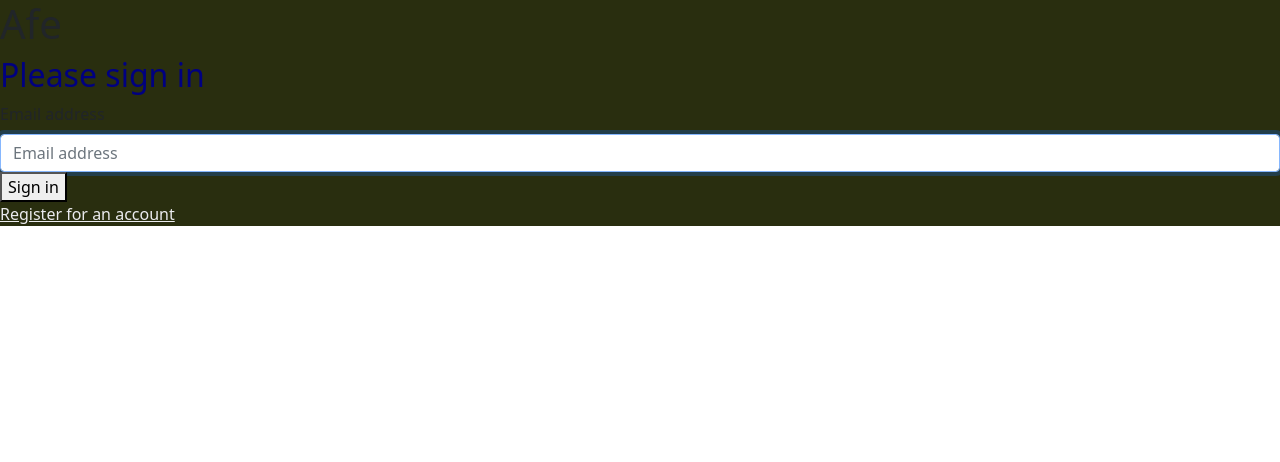
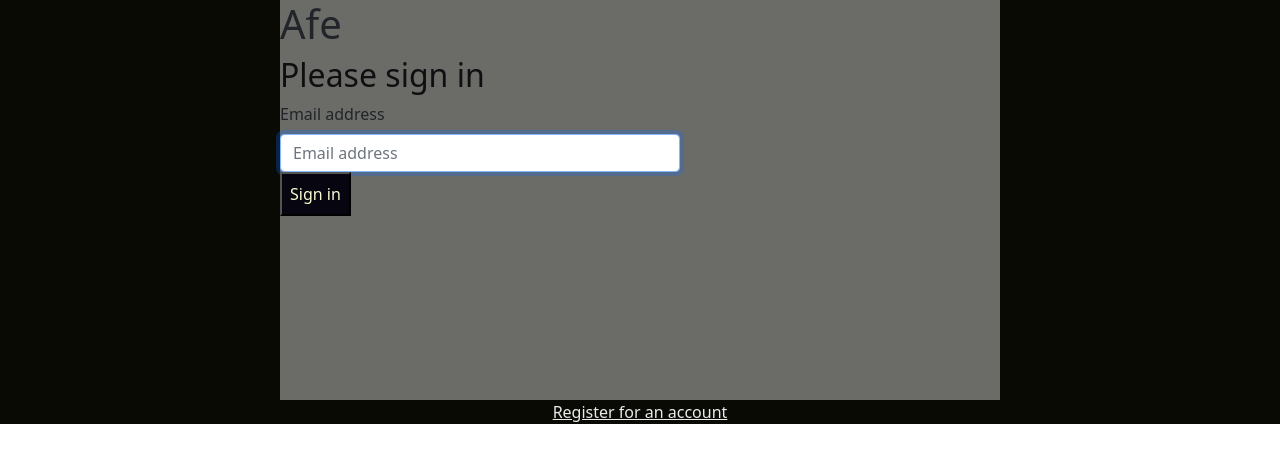
Before and after one commit to IanJames2/AFE, a React (Create React App) app: page /login in a window 1280 px wide. Shown: the top 462 px of the page. Built offline with nearby package versions, Linux system fonts and the light colour scheme.

Commit message:
Finished some of the applied portion of the site.

```diff
--- a/src/components/Afe.css
+++ b/src/components/Afe.css
@@ -1,7 +1,7 @@
 .logout_button {
     margin: 1rem 0 2rem 2rem;
     padding: 0.5rem;
-    background-color: #0d023f;
+    background-color: #07050f;
     color: lightgoldenrodyellow;
     font-size: 1rem;
 }
@@ -9,7 +9,7 @@
 .home__button {
     margin: 1rem 0 2rem 2rem;
     padding: 0.5rem;
-    background-color: #0d023f;
+    background-color: #0a090f;
     color: lightgoldenrodyellow;
     font-size: 1rem;
 }
@@ -31,5 +31,5 @@
 }
 
 section {
-    background-color: rgb(41, 46, 15);
+    background-color: rgb(9, 10, 4);
   }
--- a/src/components/ApplicationViews.js
+++ b/src/components/ApplicationViews.js
@@ -4,8 +4,10 @@ import { SchoolList } from "./school/SchoolList";
 import { SchoolForm } from "./school/SchoolForm";
 import { SchoolDetail } from "./school/SchoolDetail";
 import { SchoolProvider } from "./school/SchoolProvider";
+import { UserProvider } from "./userprovider/UserProvider";
 import { SchoolTypeProvider } from "./school/SchoolTypeProvider";
 import { HomeButton } from "./HomeButton";
+import { SchoolApplied } from "./school/SchoolApplied";
 
 export const ApplicationViews = () => {
   <Route>
@@ -20,6 +22,7 @@ export const ApplicationViews = () => {
   </Route>
   return (
     <>
+    <UserProvider>
       <SchoolTypeProvider>
         <SchoolProvider>
           <Route exact path="/">
@@ -37,8 +40,12 @@ export const ApplicationViews = () => {
             <HomeButton></HomeButton>
             <SchoolForm></SchoolForm>
           </Route>
+          <Route path="schools/applied">
+            <SchoolApplied></SchoolApplied>
+          </Route>
         </SchoolProvider>
       </SchoolTypeProvider>
+      </UserProvider>
     </>
   );
 };
--- a/src/components/auth/Login.css
+++ b/src/components/auth/Login.css
@@ -1,4 +1,76 @@
+.h1, h1 {
+  font-size: 2.5rem;
+}
+
+fieldset {
+  min-width: 0;
+  padding: 1rem 0;
+  margin: 0;
+  border: 0;
+}
+
+.form--login {
+  display: inline-block;
+  margin: 0 auto;
+  text-align: left;
+}
+
+.form--login > fieldset > input[type="email"],
+.form--login > fieldset > input[type="password"] {
+  width: 25em;
+}
+
+.label--login {
+  width: 8rem;
+  display: inline-block;
+}
+
+.form-control {
+  display: block;
+  width: 94%;
+  height: calc(1.5em + .75rem + 2px);
+  padding: .375rem .75rem;
+  font-size: 1rem;
+  font-weight: 400;
+  line-height: 1.5;
+  color: #25282c;
+  background-color: #fff;
+  background-clip: padding-box;
+  border: 1px solid #ced4da;
+  border-radius: .25rem;
+  -webkit-transition: border-color .15s ease-in-out,box-shadow .15s ease-in-out;
+  transition: border-color .15s ease-in-out,box-shadow .15s ease-in-out;
+}
+
+.container--login {
+  text-align: center;
+}
+
+.form--login {
+  background-position-x: right;
+  /* background-image: url(logo.png); */
+  z-index: 1;
+  min-height: 25rem;
+  min-width: 45rem;
+  background-color: hsla(0,0%,100%,0.40);
+  background-blend-mode: overlay;
+  background-repeat: no-repeat;
+}
+
+.button--close {
+  position: relative;
+  bottom: -2rem;
+}
+
 .dialog {
   min-width: 15rem;
   min-height: 5rem;
 }
+
+button {
+  margin: 1rem 0 2rem 2rem;
+  padding: 0.5rem;
+  background-color: #07050f;
+  color: lightgoldenrodyellow;
+  font-size: 1rem;
+}
--- a/src/components/school/School.css
+++ b/src/components/school/School.css
@@ -1,19 +1,19 @@
 h2 {
-    color: rgb(0, 0, 128);
+    color: rgb(15, 15, 17);
 }
 
 .clickMe {
     margin: 1rem 0 2rem 2rem;
     padding: 0.5rem;
-    background-color: #0d023f;
-    color: lightgoldenrodyellow;
+    background-color: #030208;
+    color: rgb(235, 237, 245);
     font-size: 1rem;
 }
 
 .delete_button {
     margin: 1rem 0 2rem 2rem;
     padding: 0.5rem;
-    background-color: #B22222;
+    background-color: #0c0b0b;
     color: lightgoldenrodyellow;
     font-size: 1rem;
 }
@@ -35,5 +35,5 @@ a:link {
 }
 
 section {
-    background-color: rgb(41, 46, 15);
+    background-color: rgb(11, 12, 6);
   }
--- /dev/null
+++ b/src/components/school/SchoolApplied.js
@@ -0,0 +1,40 @@
+import React, { useContext, useEffect } from "react";
+import "./School.css";
+import { SchoolContext } from "./SchoolProvider";
+import { useHistory } from "react-router-dom";
+import { SchoolAppliedCard } from "./SchoolAppliedCard";
+
+
+export const SchoolApplied = () => {
+  const { schools, getSchools } = useContext(SchoolContext);
+
+  const history = useHistory();
+
+  useEffect(() => {
+    console.log(
+      "SchoolList: UseEffect is being called properly in the browser"
+    );
+    getSchools();
+  }, []);
+
+  return (
+    <>
+            <h2>List of Schools {schools.user.name} Has Applied For</h2>
+
+      {schools.find(
+        (school) => school.userId === parseInt(localStorage.getItem("afe_user"))
+      ) ? (
+        ""
+        ) : (
+        <p>Apply to at least one school to have a chance of getting your degree</p>
+      )}
+      <div className="schools" id="schoolListMapping">
+        {schools.map((school) => {
+          if (school.userId === parseInt(localStorage.getItem("afe_user"))) {
+            return <SchoolAppliedCard key={school.id} school={school} />;
+          }
+        })}
+      </div>
+    </>
+  );
+};
--- /dev/null
+++ b/src/components/school/SchoolAppliedCard.js
@@ -0,0 +1,51 @@
+import React, { useContext } from "react";
+import { useHistory } from "react-router-dom";
+import { SchoolContext } from "./SchoolProvider";
+import { Link } from "react-router-dom";
+
+
+export const SchoolAppliedCard = ({ school }) => {
+    const { schools, getSchools } = useContext(SchoolContext);
+
+  const { deleteSchool } = useContext(SchoolContext);
+  const history = useHistory();
+  const trashSchool = () => {
+    deleteSchool(school.id).then(() => {
+      history.push("/");
+    });
+  };
+
+  return (
+    <section className="school">
+      <h3>
+        <Link to={`/schools/url/${school.id}`}>{school.institutionName}</Link>
+      </h3>
+      {/* <Link to="/register">Not a member yet?</Link> */}
+      <div className="school__logo">
+        <a href={school.websiteURL}>
+          <img
+            src={school.logo}
+            alt="images/AFE.png"
+            width="150px"
+            height="150px"
+          ></img>
+        </a>
+      </div>
+      <div className="school_enrollment">
+        Enrollment Status: ${school.enrollment_status}
+      </div>
+      {/* <div className="school__timestamp">{school.timestamp }</div>      */}
+      <button className="delete_button" onClick={trashSchool}>
+        Delete This School
+      </button>
+      <button
+        className="clickMe"
+        onClick={() => {
+          history.push(`/`);
+        }}
+      >
+        Click Here To Move This School To Your School Draft List
+      </button>
+    </section>
+  );
+};
--- a/src/components/school/SchoolCard.js
+++ b/src/components/school/SchoolCard.js
@@ -20,14 +20,14 @@ export const SchoolCard = ({ school }) => {
             {school.institutionName}
           </Link>
         </h3>
-        {/* <Link to="/register">Not a member yet?</Link> */}
       <div className="school_major">Field of Study: {school.major}</div>
       <div className="school_cost">Annual Tuition: ${school.tuition}</div>
-      {/* <div className="school__timestamp">{school.timestamp }</div>      */}
       <button className="delete_button" onClick={trashSchool}>Delete This School</button>
+      <div>
       <button className="clickMe" onClick={() => {history.push(`/schools/applied`);}}>
           Click Here To Move This School To The Applied Section
         </button>
+      </div>
     </section>
   );
 };
--- a/src/components/school/SchoolList.js
+++ b/src/components/school/SchoolList.js
@@ -5,7 +5,7 @@ import { useHistory } from 'react-router-dom';
 import "./School.css";
 
 export const SchoolList = () => {
-    const { schools, getSchools,  } = useContext(SchoolContext)
+    const { schools, getSchools  } = useContext(SchoolContext)
 
     const history = useHistory()
 
--- /dev/null
+++ b/src/components/userprovider/UserProvider.js
@@ -0,0 +1,29 @@
+import React, { useState, createContext } from "react"
+
+// The context is imported and used by individual components that need data
+export const UserContext = createContext()
+
+// This component establishes what data can be used.
+export const UserProvider = (props) => {
+    const [users, setUsers] = useState([])
+
+    const getUsers = () => {
+        return fetch("http://localhost:8088/users?_expand=school")
+        .then(res => res.json())
+        .then(setUsers)
+    }
+
+    /*
+        You return a context provider which has the
+        `users` state, `getUsers` function,
+        and the `addSchool` function as keys. This
+        allows any child elements to access them.
+    */
+    return (
+        <UserContext.Provider value={{
+            users, getUsers
+        }}>
+            {props.children}
+        </UserContext.Provider>
+    )
+}
```
